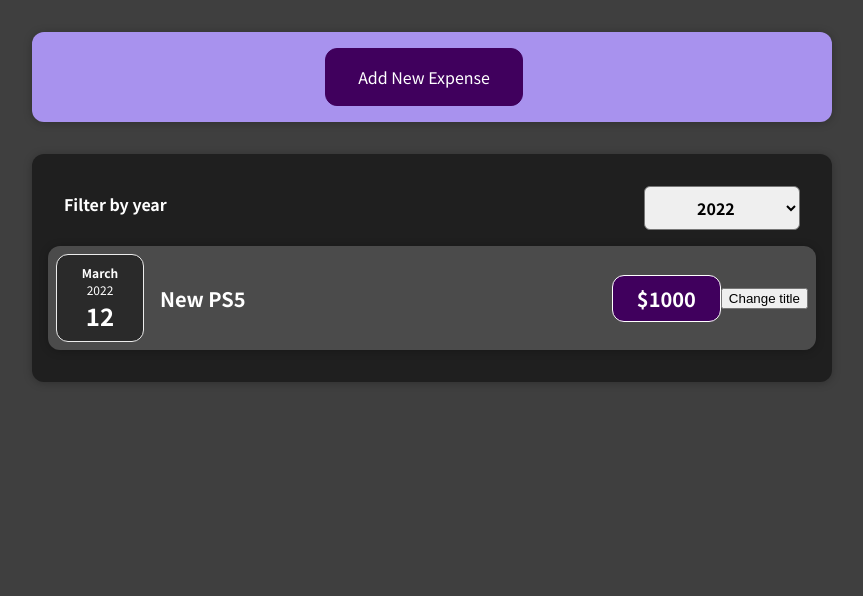
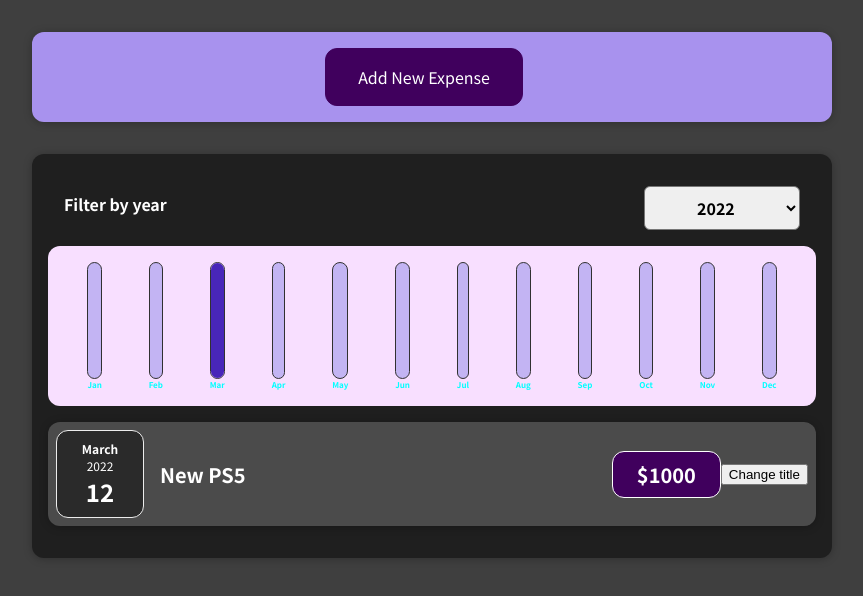
Before and after one commit to TorinZhou/React-course, a React (Create React App) app in the folder 01-starting-setup/: page / in a window 1280 px wide. Shown: the top 596 px of the page, without its empty margins (208-1071 px from the left). Built offline with nearby package versions, Linux system fonts and the light colour scheme.

Commit message:
3.19- Section5 OK

```diff
--- a/01-starting-setup/src/App.js
+++ b/01-starting-setup/src/App.js
@@ -1,6 +1,8 @@
 import React, { useState } from "react";
 import Expenses from "./components/Expenses/Expenses";
 import NewExpense from "./components/NewExpense/NewExpense";
+import Chart from "./components/Chart/Chart";
+
 const fooExpenses = [
   {
     id: "e1",
@@ -35,6 +37,7 @@
   return (
     <div>
       <NewExpense onAddExpense={addExpenseHandler} />
+
       <Expenses info={expenses} />
     </div>
   );
--- /dev/null
+++ b/01-starting-setup/src/components/Chart/Chart.css
@@ -0,0 +1,9 @@
+.chart {
+  padding: 1rem;
+  border-radius: 12px;
+  background-color: #f8dfff;
+  text-align: center;
+  display: flex;
+  justify-content: space-around;
+  height: 10rem;
+}
--- /dev/null
+++ b/01-starting-setup/src/components/Chart/Chart.js
@@ -0,0 +1,23 @@
+import React from "react";
+import ChartBar from "./ChartBar";
+import "./Chart.css";
+
+const Chart = (props) => {
+  const dataPointValues = props.dataPoints.map((dataPoint) => dataPoint.value);
+
+  const totalMaximum = Math.max(...dataPointValues);
+  return (
+    <div className="chart">
+      {props.dataPoints.map((dataPoint) => (
+        <ChartBar
+          key={dataPoint.label}
+          value={dataPoint.value}
+          maxValue={totalMaximum}
+          label={dataPoint.label}
+        />
+      ))}
+    </div>
+  );
+};
+
+export default Chart;
--- /dev/null
+++ b/01-starting-setup/src/components/Chart/ChartBar.css
@@ -0,0 +1,30 @@
+.chart-bar {
+  height: 100%;
+  display: flex;
+  flex-direction: column;
+  align-items: center;
+}
+
+.chart-bar__inner {
+  height: 100%;
+  width: 100%;
+  border: 1px solid #313131;
+  border-radius: 12px;
+  background-color: #c3b4f3;
+  overflow: hidden;
+  display: flex;
+  flex-direction: column;
+  justify-content: flex-end;
+}
+
+.chart-bar__fill {
+  background-color: #4826b9;
+  width: 100%;
+  transition: all 0.3s ease-out;
+}
+
+.chart-bar__label {
+  font-weight: bold;
+  font-size: 0.5rem;
+  text-align: center;
+}
--- /dev/null
+++ b/01-starting-setup/src/components/Chart/ChartBar.js
@@ -0,0 +1,24 @@
+import React from "react";
+import "./ChartBar.css";
+
+const ChartBar = (props) => {
+  let barFillHeight = "0%";
+  console.log("in chartBAR");
+  if (props.maxValue > 0) {
+    barFillHeight = Math.round((props.value / props.maxValue) * 100) + "%";
+  }
+
+  return (
+    <div className="chart-bar">
+      <div className="chart-bar__inner">
+        <div
+          className="chart-bar__fill"
+          style={{ height: barFillHeight }}
+        ></div>
+      </div>
+      <div className="chart-bar__label">{props.label}</div>
+    </div>
+  );
+};
+
+export default ChartBar;
--- /dev/null
+++ b/01-starting-setup/src/components/Expenses/ExpenseChart.js
@@ -0,0 +1,28 @@
+import React from "react";
+
+import Chart from "../Chart/Chart";
+
+const ExpenseChart = (props) => {
+  const chartDataPoints = [
+    { label: "Jan", value: 0 },
+    { label: "Feb", value: 0 },
+    { label: "Mar", value: 0 },
+    { label: "Apr", value: 0 },
+    { label: "May", value: 0 },
+    { label: "Jun", value: 0 },
+    { label: "Jul", value: 0 },
+    { label: "Aug", value: 0 },
+    { label: "Sep", value: 0 },
+    { label: "Oct", value: 0 },
+    { label: "Nov", value: 0 },
+    { label: "Dec", value: 0 },
+  ];
+  for (const expense of props.expenses) {
+    const expenseMonth = expense.date.getMonth(); // 0 = Jan
+    chartDataPoints[expenseMonth].value += expense.amount;
+  }
+
+  return <Chart dataPoints={chartDataPoints} />;
+};
+
+export default ExpenseChart;
--- a/01-starting-setup/src/components/Expenses/Expenses.js
+++ b/01-starting-setup/src/components/Expenses/Expenses.js
@@ -3,14 +3,12 @@
 import "./Expenses.css";
 import ExpensesFilter from "./ExpensesFilter";
 import ExpensesList from "./ExpensesList";
+import ExpenseChart from "./ExpenseChart";
 
 const Expenses = function (props) {
   const [selectedYear, setSelectedYear] = useState("2022");
 
   const selectYearHandler = (year) => {
-    console.log("In Expense.js: ");
-    console.log(year);
-    console.log(typeof year);
     setSelectedYear(year);
   };
   const filteredExpense = props.info.filter(
@@ -20,6 +18,7 @@
   return (
     <Card className="expenses">
       <ExpensesFilter value={selectedYear} onSelectYear={selectYearHandler} />
+      <ExpenseChart expenses={filteredExpense} />
       <ExpensesList list={filteredExpense}></ExpensesList>
     </Card>
   );
--- a/01-starting-setup/src/components/NewExpense/ExpenseForm.js
+++ b/01-starting-setup/src/components/NewExpense/ExpenseForm.js
@@ -38,7 +38,7 @@
     e.preventDefault();
     const expenseData = {
       title: enteredTitle,
-      amount: enteredAmount,
+      amount: +enteredAmount,
       date: new Date(enteredDate),
       // date: enteredDate,
     };
```
